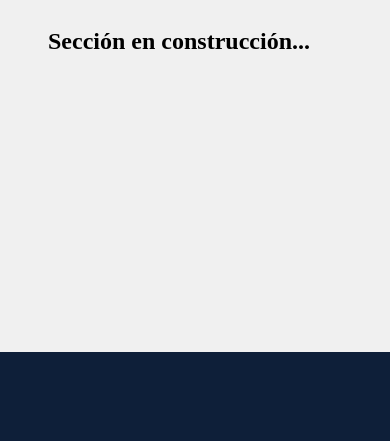
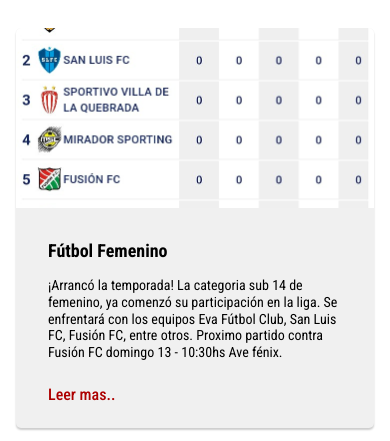
Before and after one commit to leandrho/granaderos, an Astro site: page /news in a window 390 px wide. Shown: the part 92-533 px from the top of the page. Built offline with nearby package versions, Linux system fonts and the light colour scheme; Astro itself is replaced by a stand-in of ours; a web font is replaced by a local one.

Commit message:
add news

```diff
--- a/src/pages/news/index.astro
+++ b/src/pages/news/index.astro
@@ -1,13 +1,59 @@
 ---
+import NewCard from "../../components/NewCard.astro"
+import { news } from "../../data/news"
 import MainLayout from "../../layouts/MainLayout.astro"
+
 ---
 <MainLayout>
-    <h2>Sección en construcción...</h2>
+    <section class="container">
+        <div class="content">
+            {
+                news.map((n)=>(
+                    <div class="card">
+                        <NewCard title={n.title} description={n.description} img={n.img} id={n.id} />
+                    </div>
+                ))
+            }
+        </div>
+    </section>
 </MainLayout>
 
 <style>
-    h2{
-        margin: 3rem;
-        margin-top: 120px;
+    .container{
+        padding-block: 40px;
+        display: flex;
+        align-items: center;
+        justify-content: center;
+        background-color: var(--white);
+    }
+    .content{
+        max-width: 1000px;
+        display: grid;
+        grid-template-columns: 1fr 1fr 1fr;
+        gap: 1rem;
+    }
+    @media screen and (max-width: 1024px) {
+        .container{
+            padding-block: 40px;
+        }
+        .content{
+            max-width: 100%;
+            grid-template-columns: 1fr 1fr;
+            padding-inline: 1rem;
+
+        }
+    }
+    @media screen and (max-width: 768px) {
+        .container{
+            padding-top: 140px;
+        }
+        .content{
+            grid-template-columns: 1fr;
+        }
+    }
+    @media screen and (max-width: 550px) {
+        .container{
+            padding-top: 120px;
+        }
     }
 </style>
```
